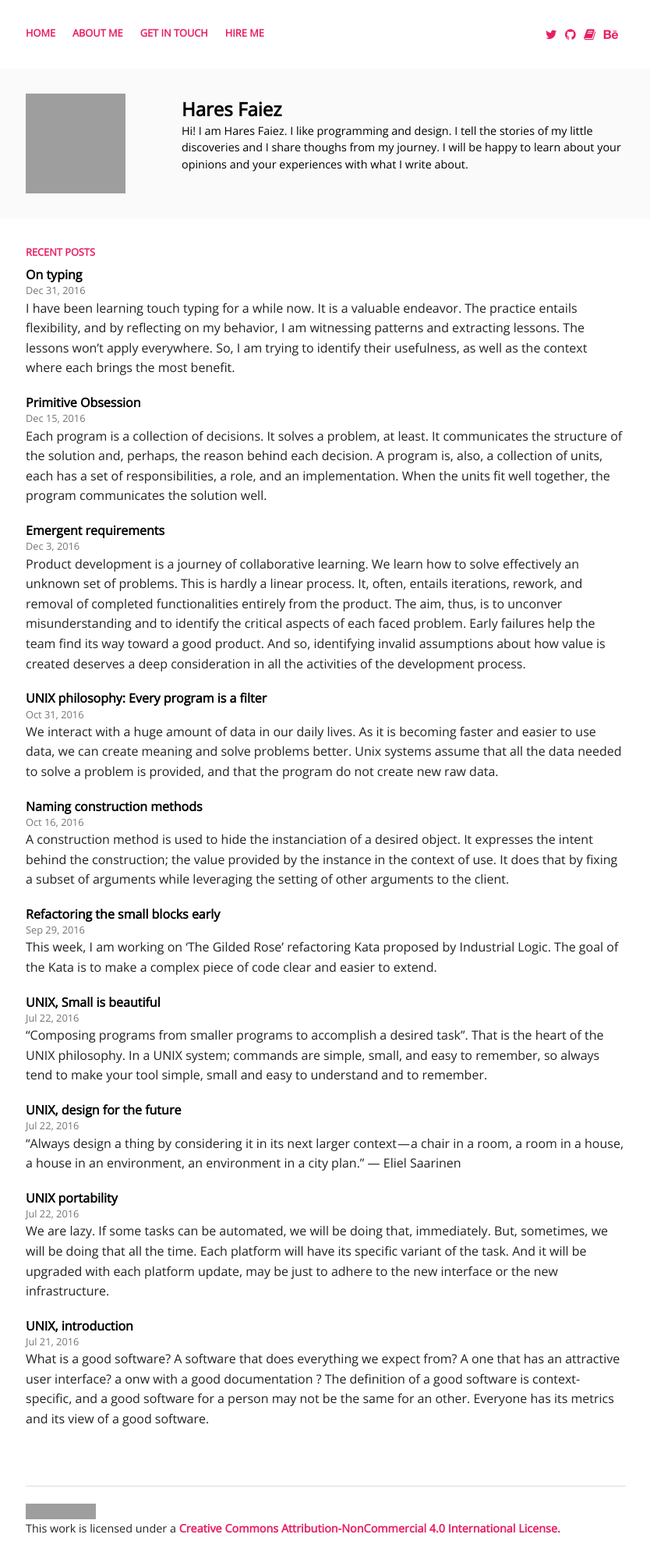
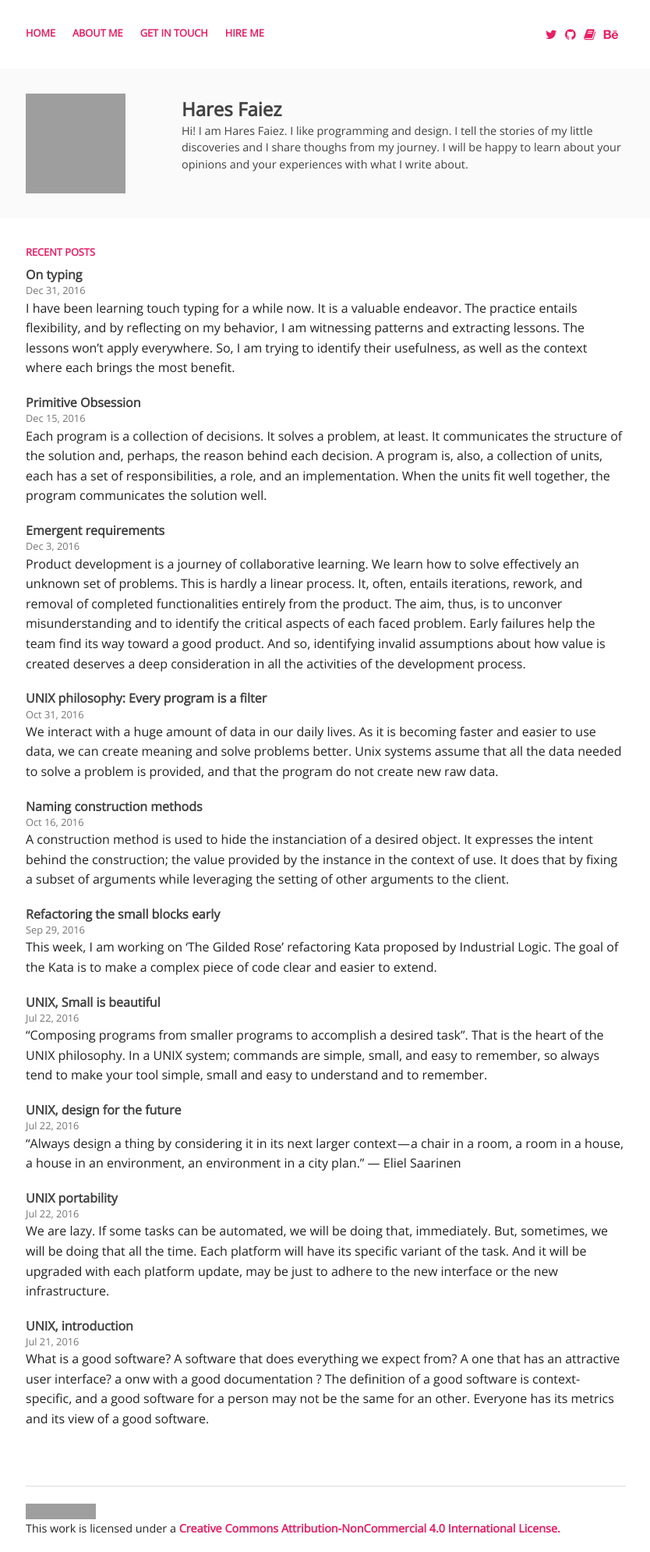
Before and after one commit to haresfaiez/haresfaiez.github.io, a Jekyll site: the page built from index.html, in a window 1280 px wide. Shown: the whole page at 78% size, without its empty margins (222-1056 px from the left). Built offline with Jekyll 4.4.1, drawn with Linux system fonts in a browser that asks for light colours; some web fonts are replaced; grey boxes are pictures that could not be loaded.

Commit message:
Update the primary color

```diff
--- a/_includes/contact.html
+++ b/_includes/contact.html
@@ -12,7 +12,7 @@
   {% endif %}
 
   {% if site.goodreads_handle %}
-  <a class="item" href="https://goodreads.com//user/show/{{ site.goodreads_handle }}">
+  <a class="item" href="https://goodreads.com/user/show/{{ site.goodreads_handle }}">
     <i class="fa fa-book top"></i>
   </a>
   {% endif %}
--- a/_sass/custom/_color.scss
+++ b/_sass/custom/_color.scss
@@ -3,7 +3,7 @@ $secondary-color  : #e91e63;
 $anchor-font-color: $secondary-color;
 $hover-color      : #ad1457;
 
-$primary-color  : #000000;
+$primary-color  : #424242;
 $hover-color    : #757575;
 
 
```
